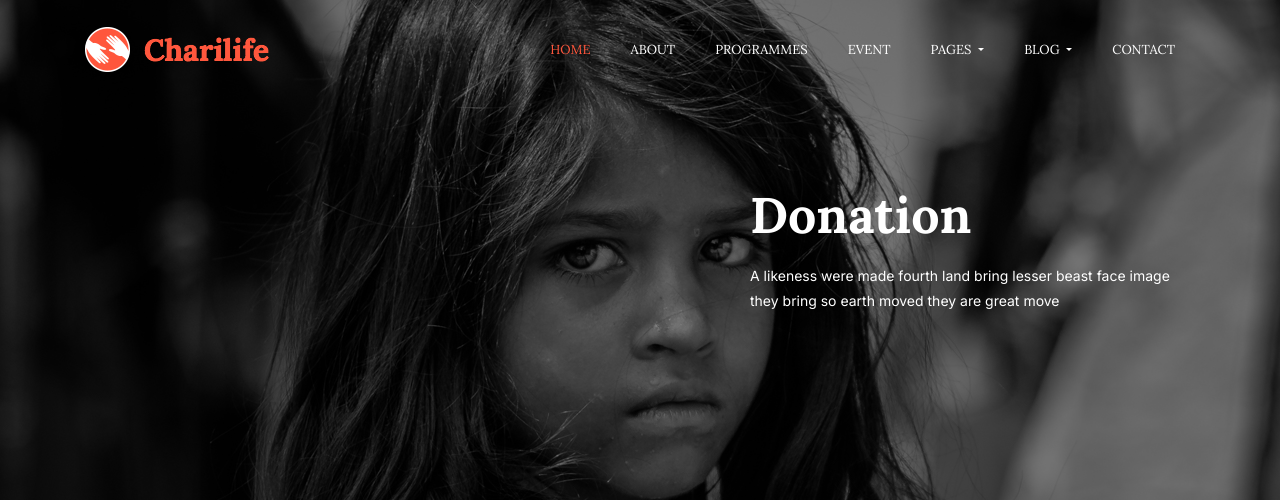
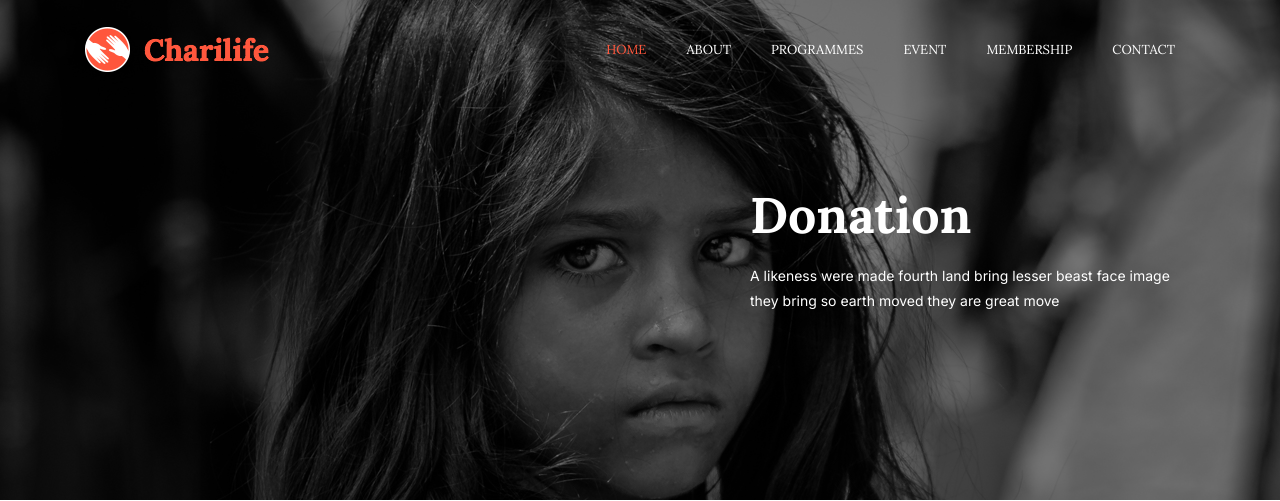
Before and after one commit to ZoloKiala/blackwomeninscience, a Django app: page /donation in a window 1280 px wide. Shown: the top 501 px of the page. Run offline with Django 3.2, Linux system fonts and the light colour scheme; some libraries are stand-ins or nearby versions.

Commit message:
edits on settings

```diff
--- a/templates/donation.html
+++ b/templates/donation.html
@@ -70,7 +70,7 @@
 		<div class="row">
 			<div class="col-lg-6">
 				<div id="left-wrapper">
-					<img id="profile-pic" src="{% static 'img/causes/donate.JPG' %}">
+					<img id="profile-pic" src="{% static 'img/causes/donate.jpg' %}">
 					<div id="left-wrapper-header">
 						<br>
 						<br>
--- a/templates/membership.html
+++ b/templates/membership.html
@@ -70,7 +70,7 @@
 			<div class="row">
 				<div class="col-lg-6">
 					<div id="left-wrapper">
-						<img id="profile-pic" src="{% static 'img/causes/member.JPG' %}">
+						<img id="profile-pic" src="{% static 'img/causes/member.jpg' %}">
 						<div id="left-wrapper-header">
 							<br>
 							<br>
--- a/templates/template.html
+++ b/templates/template.html
@@ -325,26 +325,10 @@
 				<ul class="navbar-nav">
 					<li><a class="active" href="{% url 'index' %}">Home</a></li>
 					<li><a href="{% url 'about' %}">About</a></li>
-					<li><a href="{% url 'causes' %}">programmes </a></li>
+					<li><a href="{% url 'causes' %}">Programmes </a></li>
 					<li><a href="{% url 'eventpost' %}">Event</a></li>
-					<li class="dropdown">
-						<a class="dropdown-toggle" href="#" id="navbardrop" data-toggle="dropdown">
-							Pages
-						</a>
-						<div class="dropdown-menu">
-							<a class="dropdown-item" href="event-details.html">Event Details</a>
-							<a class="dropdown-item" href="elements.html">Elements</a>
-						</div>
-					</li>
-					<li class="dropdown">
-						<a class="dropdown-toggle" href="#" id="navbardrop" data-toggle="dropdown">
-							Blog
-						</a>
-						<div class="dropdown-menu">
-							<a class="dropdown-item" href="blog.html">Blog</a>
-							<a class="dropdown-item" href="blog-details.html">Blog Details</a>
-						</div>
-					</li>
+					<li><a href="{% url 'membership' %}">Membership</a></li>
+
 					<li><a href="{% url 'contact' %}">Contact</a></li>
 				</ul>
 			</div>
```
